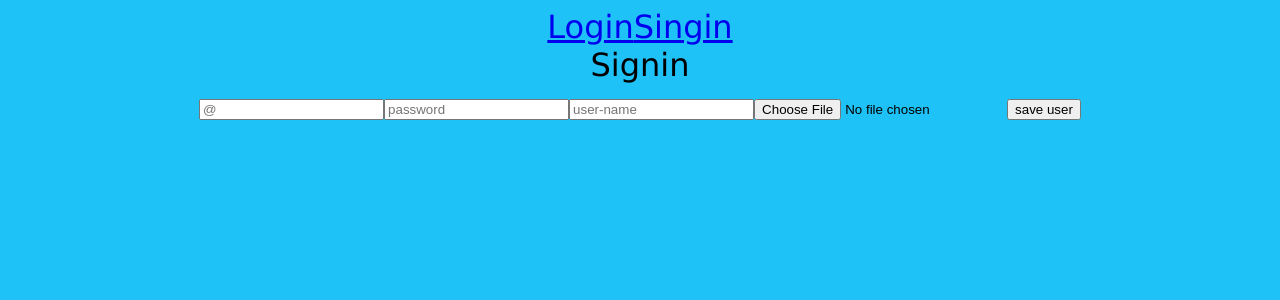
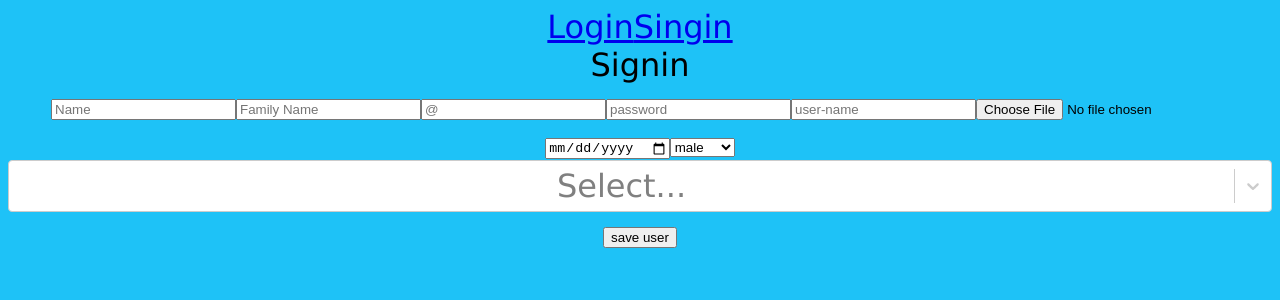
Before and after one commit to mcbauman/Final-Project-friendsFinder, a React (Create React App) app in the folder frontend/: page /Singin in a window 1280 px wide. Shown: the top 300 px of the page. Built offline with nearby package versions, Linux system fonts and the light colour scheme.

Commit message:
Selecting activities in Signin and Search

```diff
--- a/frontend/src/ActivitiesArray.js
+++ b/frontend/src/ActivitiesArray.js
@@ -3,10 +3,7 @@ const Activities=[
     value:"Abnehmen",label:"Abnehmen"
 },
 {
-    value:"Laufen",label:"Laufen"
-},
-{
-    value:"Wandern",label:"Wandern"
+    value:"Campen", label:"Campen"
 },
 {
     value:"Fahrradfahren Rennrad",label:"Fahrradfahren Rennrad"
@@ -15,7 +12,10 @@ const Activities=[
     value:"Kochen", label:"Kochen"
 },
 {
-    value:"Campen", label:"Campen"
+    value:"Laufen",label:"Laufen"
+},
+{
+    value:"Wandern",label:"Wandern"
 }
 ]
 
--- a/frontend/src/Routes/Search.jsx
+++ b/frontend/src/Routes/Search.jsx
@@ -1,12 +1,12 @@
 import React from 'react';
 import Activities from "../ActivitiesArray";
 import Select from 'react-select';
-import makeAnimated from 'react-select/animated';
+// import makeAnimated from 'react-select/animated';
 
 
 export default function Search(){
     const options=Activities
-    const animatedComponents = makeAnimated();
+    // const animatedComponents = makeAnimated();
 
     return(
         <article>
@@ -14,7 +14,7 @@ export default function Search(){
             <Select
                 closeMenuOnSelect={false}
                 // components={animatedComponents}
-                defaultValue={[options[0], options[1]]}
+                // defaultValue={[options[0], options[1]]}
                 isMulti
                 options={options}
             />
--- a/frontend/src/Routes/Singin.jsx
+++ b/frontend/src/Routes/Singin.jsx
@@ -1,19 +1,26 @@
 import { useState } from "react"
 import axios from "axios"
+import Select from "react-select";
+import Activities from "../ActivitiesArray";
+import Log from "../Log";
 
 export default function Singin(props){
     const [email, setEmail]=useState("")
     const [password, setPassword]=useState("")
     const [userName, setUserName]=useState("")
+    const [name,setName] = useState("")
+    const [familyName, setFamilyName] = useState("")
+    const [dateOfBirth,setDateOfBirth] = useState("")
+    const [gender, setGender] = useState("male")
+    const [interests,setInterests]=useState([])
+    const options=Activities
 
     function submitFunction(e){
         e.preventDefault()
-        console.log({email,password,name: userName});
-        axios.post("http://localhost:9000/user/create",{email,password,userName})
+        console.log({email,password,userName, name, familyName,dateOfBirth,gender,interests});
+        axios.post("http://localhost:9000/user/create",{email,password,userName, name, familyName,dateOfBirth,gender,interests})
         .then(resp=>{
-            console.log(resp)
-            console.log("email",email);
-            console.log(typeof email);
+            console.log(interests)
             props.setUser(email)
             props.setToken(resp.data.token)
         })
@@ -27,10 +34,19 @@ export default function Singin(props){
         <article>
             Signin
             <form onSubmit={submitFunction}>
+                <input type="text" value={name} onChange={e=>setName(e.target.value)} placeholder="Name"/>
+                <input type="text" value={familyName} onChange={e=>setFamilyName(e.target.value)} placeholder="Family Name"/>
                 <input type="email" value={email} onChange={e=>setEmail(e.target.value)} placeholder="@"/>
                 <input type="password" value={password} onChange={e=>setPassword(e.target.value)} placeholder="password"/>
                 <input type="text" value={userName} onChange={e=>setUserName(e.target.value)} placeholder="user-name" />
                 <input type="file" placeholder="choose avatar" />
+                <input type="date" value={dateOfBirth} onChange={e=>setDateOfBirth(e.target.value)} placeholder="date of birth"/>
+                <select value={gender} onChange={e=>setGender(e.target.value)}>
+                    <option>male</option>
+                    <option>female</option>
+                    <option>diverse</option>
+                </select>
+                <Select closeMenuOnSelect={false} isMulti options={options} onChange={setInterests} />
                 <button type="submit">save user</button>
             </form>
         </article>
```
